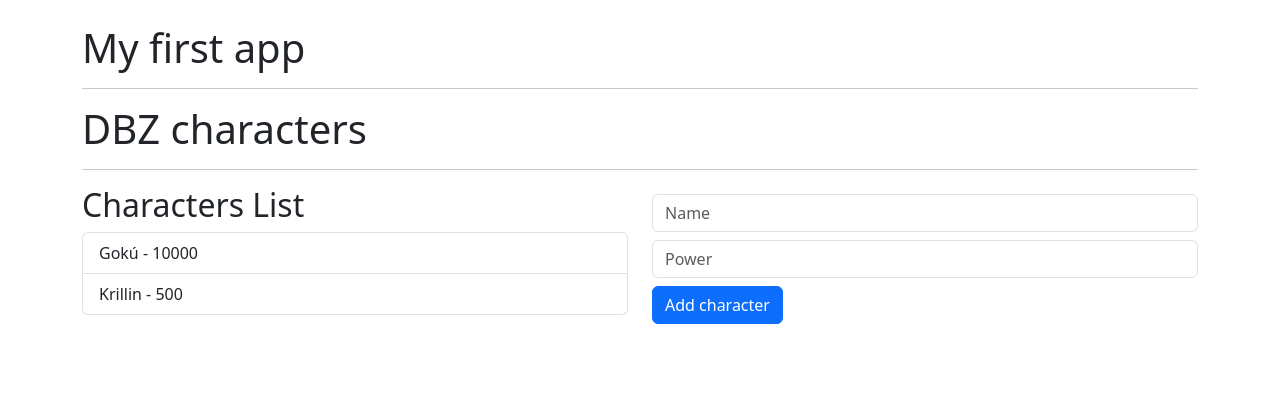
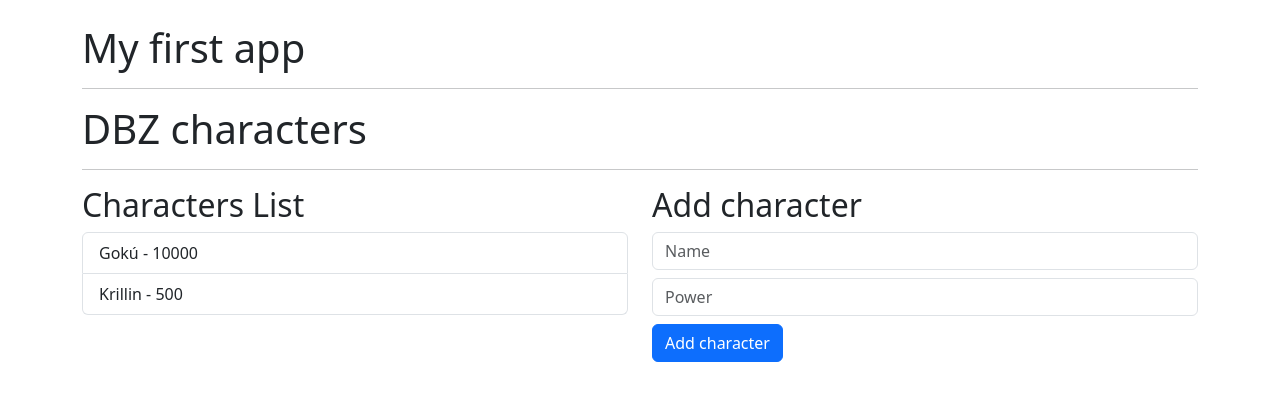
Before and after one commit to machelinos/angular-24-bases, an Angular app: page / in a window 1280 px wide. Shown: the top 400 px of the page. Built offline with nearby package versions, Linux system fonts and the light colour scheme.

Commit message:
DBZ - initial list and add character components

```diff
--- /dev/null
+++ b/src/app/dbz/components/add-character/add-character.component.html
@@ -0,0 +1,8 @@
+<h2>Add character</h2>
+<form>
+    <input class="form-control mb-2" type="text" placeholder="Name">
+
+    <input class="form-control mb-2" type="number" placeholder="Power">
+
+    <button type="submit" class="btn btn-primary">Add character</button>
+</form>
--- /dev/null
+++ b/src/app/dbz/components/list/list.component.html
@@ -0,0 +1,5 @@
+<h2>Characters List</h2>
+<ul class="list-group">
+    <li class="list-group-item">Gokú - 10000</li>
+    <li class="list-group-item">Krillin - 500</li>
+</ul>
--- a/src/app/dbz/dbz.module.ts
+++ b/src/app/dbz/dbz.module.ts
@@ -1,12 +1,16 @@
 import { NgModule } from '@angular/core';
 import { CommonModule } from '@angular/common';
 import { MainPageComponent } from './pages/main-page.component';
+import { ListComponent } from './components/list/list.component';
+import { AddCharacterComponent } from './components/add-character/add-character.component';
 
 
 
 @NgModule({
   declarations: [
-    MainPageComponent
+    MainPageComponent,
+    ListComponent,
+    AddCharacterComponent
   ],
   imports: [
     CommonModule
--- a/src/app/dbz/pages/main-page.component.html
+++ b/src/app/dbz/pages/main-page.component.html
@@ -3,21 +3,10 @@
 
 <div class="row">
     <div class="col">
-        <h2>Characters List</h2>
-        <ul class="list-group">
-            <li class="list-group-item">Gokú - 10000</li>
-            <li class="list-group-item">Krillin - 500</li>
-        </ul>
+        <dbz-list></dbz-list>
     </div>
 
     <div class="col">
-        <h2></h2>
-        <form>
-            <input class="form-control mb-2" type="text" placeholder="Name">
-
-            <input class="form-control mb-2" type="number" placeholder="Power">
-
-            <button type="submit" class="btn btn-primary">Add character</button>
-        </form>
+        <dbz-add-character></dbz-add-character>
     </div>
 </div>
```
Also changed, not shown: src/app/dbz/components/add-character/add-character.component.ts (added, +10 -0 lines), src/app/dbz/components/list/list.component.ts (added, +10 -0 lines), src/app/dbz/components/add-character/add-character.component.css (added), src/app/dbz/components/list/list.component.css (added).
